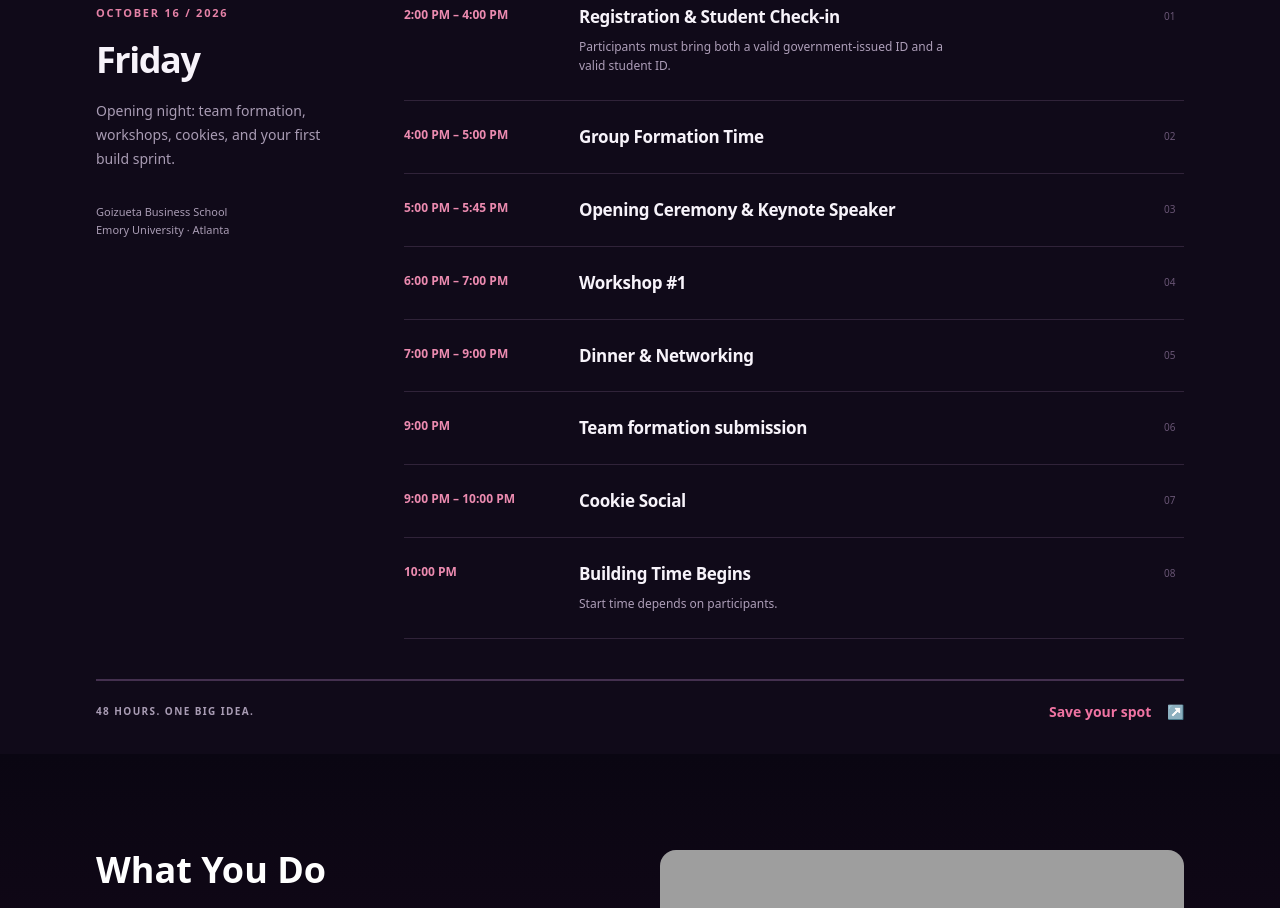
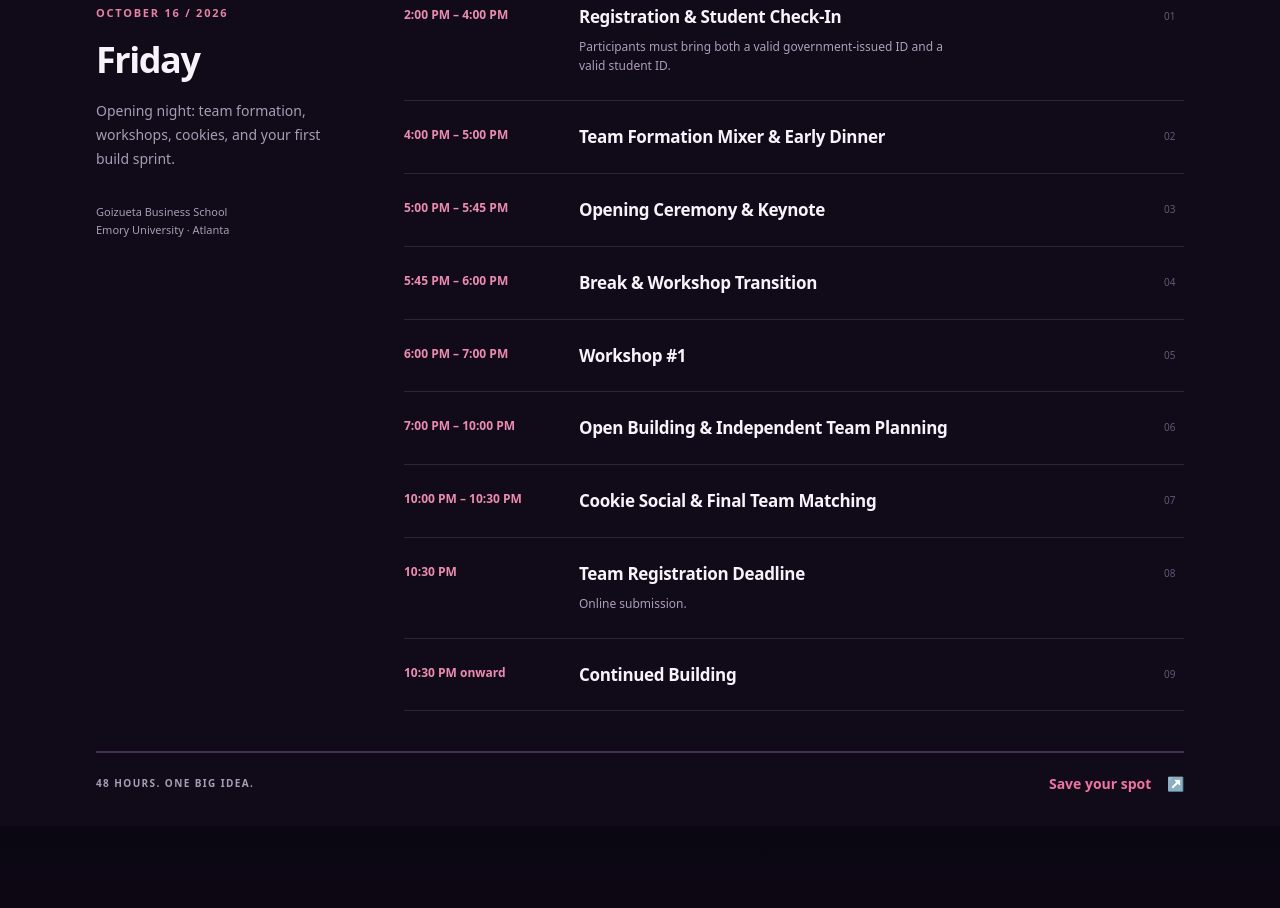
Before and after one commit to Syazvinski/hack_atl, a React (Vite) app: page / in a window 1280 px wide. Shown: the part 2420-3328 px from the top of the page. Built offline with nearby package versions, Linux system fonts and the light colour scheme; grey boxes are pictures that could not be loaded.

Commit message:
Update Friday schedule with operations changes

```diff
--- a/src/data/schedule.js
+++ b/src/data/schedule.js
@@ -6,37 +6,41 @@ export const EVENT_SCHEDULE = [
     items: [
       {
         time: '2:00 PM - 4:00 PM',
-        title: 'Registration & Student Check-in',
+        title: 'Registration & Student Check-In',
         notes: 'Participants must bring both a valid government-issued ID and a valid student ID.',
       },
       {
         time: '4:00 PM - 5:00 PM',
-        title: 'Group Formation Time',
+        title: 'Team Formation Mixer & Early Dinner',
       },
       {
         time: '5:00 PM - 5:45 PM',
-        title: 'Opening Ceremony & Keynote Speaker',
+        title: 'Opening Ceremony & Keynote',
+      },
+      {
+        time: '5:45 PM - 6:00 PM',
+        title: 'Break & Workshop Transition',
       },
       {
         time: '6:00 PM - 7:00 PM',
         title: 'Workshop #1',
       },
       {
-        time: '7:00 PM - 9:00 PM',
-        title: 'Dinner & Networking',
+        time: '7:00 PM - 10:00 PM',
+        title: 'Open Building & Independent Team Planning',
       },
       {
-        time: '9:00 PM',
-        title: 'Team formation submission',
+        time: '10:00 PM - 10:30 PM',
+        title: 'Cookie Social & Final Team Matching',
       },
       {
-        time: '9:00 PM - 10:00 PM',
-        title: 'Cookie Social',
+        time: '10:30 PM',
+        title: 'Team Registration Deadline',
+        notes: 'Online submission.',
       },
       {
-        time: '10:00 PM',
-        title: 'Building Time Begins',
-        notes: 'Start time depends on participants.',
+        time: '10:30 PM onward',
+        title: 'Continued Building',
       },
     ],
   },
```
